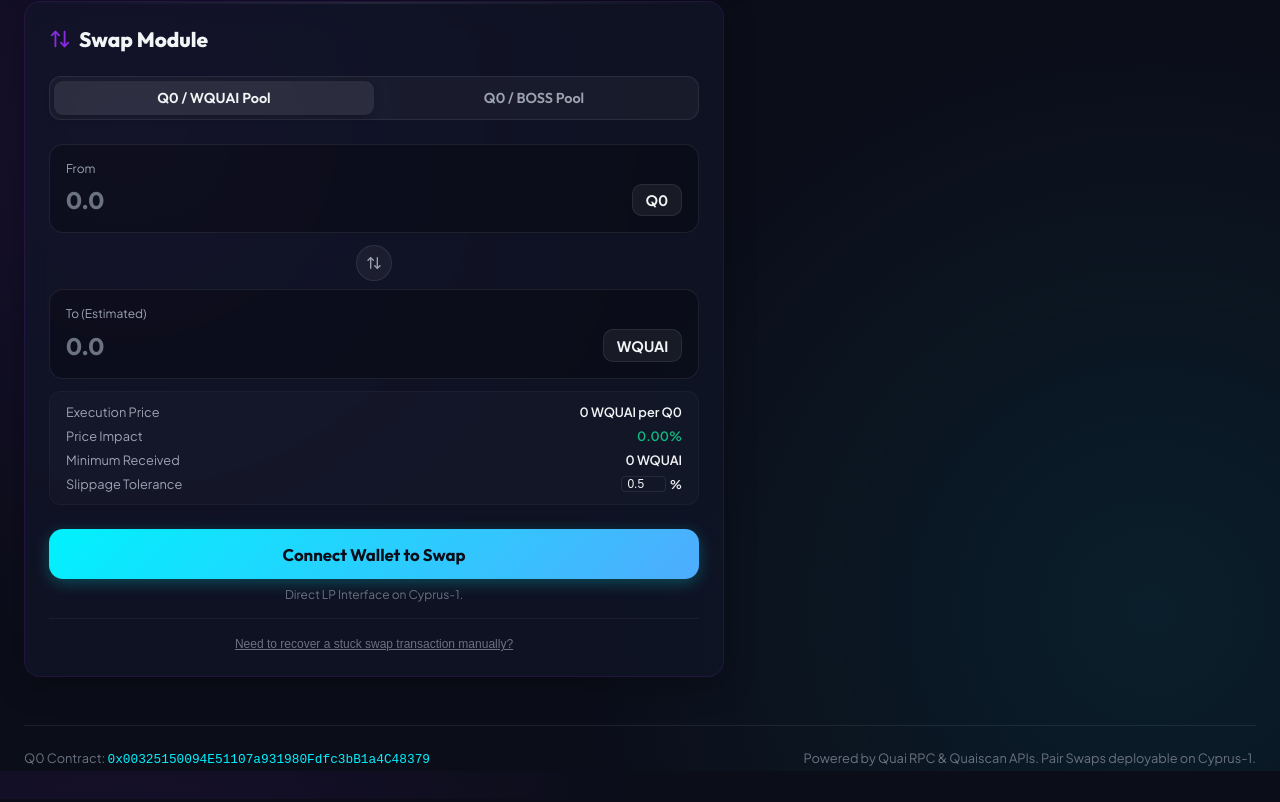
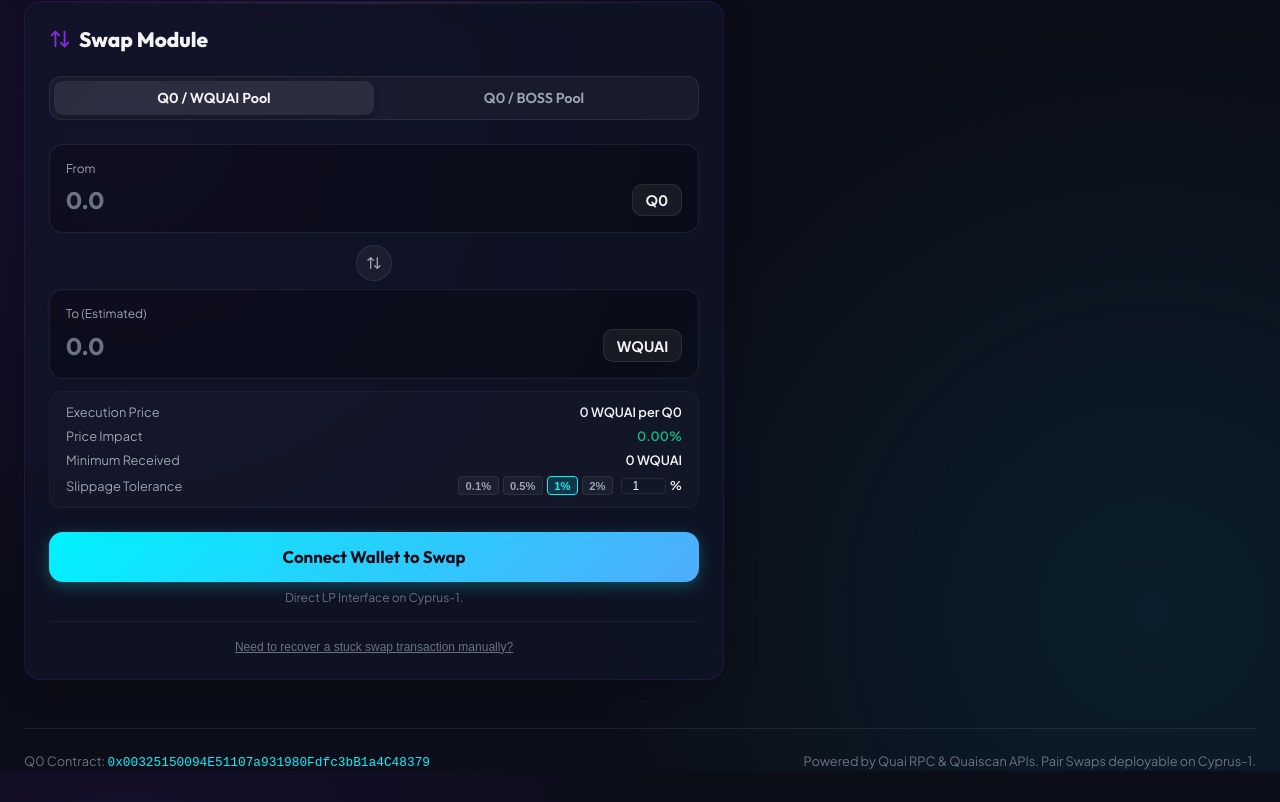
Before and after one commit to BOLTEVM/Q0, a React (Vite) app in the folder apps/stats-app/: page / in a window 1280 px wide. Shown: the part 829-1631 px from the top of the page. Built offline with nearby package versions, Linux system fonts and the light colour scheme; no server answers.

Commit message:
feat: set default swap slippage tolerance to 1.0% and add preset selector pills

```diff
--- a/apps/stats-app/src/App.tsx
+++ b/apps/stats-app/src/App.tsx
@@ -52,7 +52,7 @@ export default function App() {
   const [selectedPool, setSelectedPool] = useState<'WQUAI' | 'BOSS'>('WQUAI');
   const [swapAmountIn, setSwapAmountIn] = useState<string>('');
   const [swapAmountOut, setSwapAmountOut] = useState<string>('');
-  const [slippage, setSlippage] = useState<number>(0.5);
+  const [slippage, setSlippage] = useState<number>(1.0);
   const [priceImpact, setPriceImpact] = useState<string>('0.00%');
   const [minReceived, setMinReceived] = useState<string>('0');
   const [execPrice, setExecPrice] = useState<string>('0');
@@ -874,18 +874,41 @@ export default function App() {
                 <span className="swap-detail-label">Minimum Received</span>
                 <span className="swap-detail-value">{minReceived} {swapDirection === 'Q0_TO_TOKEN' ? selectedPool : 'Q0'}</span>
               </div>
-              <div className="swap-detail-row">
+              <div className="swap-detail-row" style={{ alignItems: 'center' }}>
                 <span className="swap-detail-label">Slippage Tolerance</span>
                 <div style={{ display: 'flex', gap: '0.25rem', alignItems: 'center' }}>
+                  {[0.1, 0.5, 1.0, 2.0].map((preset) => (
+                    <button
+                      key={preset}
+                      type="button"
+                      style={{
+                        background: slippage === preset ? 'rgba(0, 242, 254, 0.15)' : 'rgba(255, 255, 255, 0.04)',
+                        border: slippage === preset ? '1px solid var(--accent-neon)' : '1px solid var(--panel-border)',
+                        color: slippage === preset ? 'var(--accent-neon)' : 'var(--text-muted)',
+                        borderRadius: '4px',
+                        padding: '0.15rem 0.4rem',
+                        fontSize: '0.7rem',
+                        fontWeight: 600,
+                        cursor: 'pointer',
+                        transition: 'all 0.2s ease'
+                      }}
+                      onClick={() => {
+                        setSlippage(preset);
+                        setTimeout(() => handleAmountInChange(swapAmountIn), 10);
+                      }}
+                    >
+                      {preset}%
+                    </button>
+                  ))}
                   <input
                     type="number"
                     value={slippage}
                     onChange={(e) => {
                       const val = parseFloat(e.target.value);
-                      setSlippage(isNaN(val) ? 0.5 : val);
+                      setSlippage(isNaN(val) ? 1.0 : val);
                       setTimeout(() => handleAmountInChange(swapAmountIn), 10);
                     }}
-                    style={{ background: 'transparent', border: '1px solid var(--panel-border)', borderRadius: '4px', width: '45px', color: 'inherit', fontSize: '0.75rem', textAlign: 'center', outline: 'none' }}
+                    style={{ background: 'transparent', border: '1px solid var(--panel-border)', borderRadius: '4px', width: '45px', color: 'inherit', fontSize: '0.75rem', textAlign: 'center', outline: 'none', marginLeft: '0.25rem' }}
                   />
                   <span style={{ fontSize: '0.75rem', fontWeight: 600 }}>%</span>
                 </div>
```
